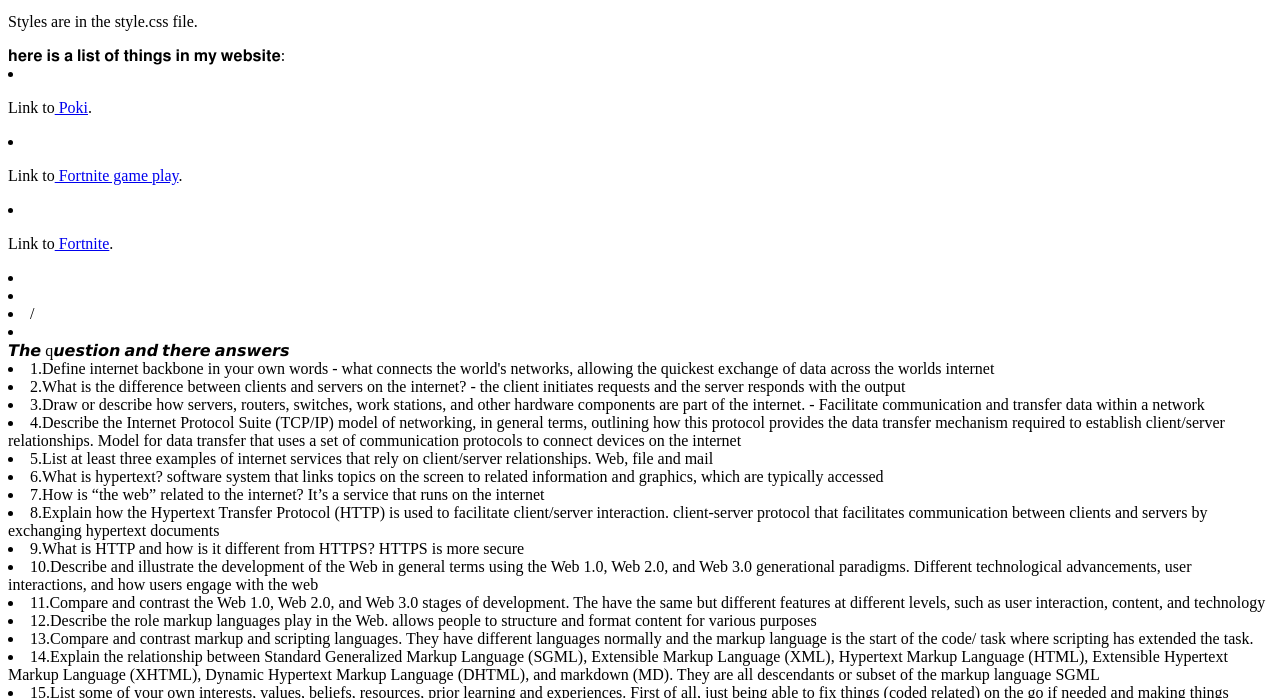
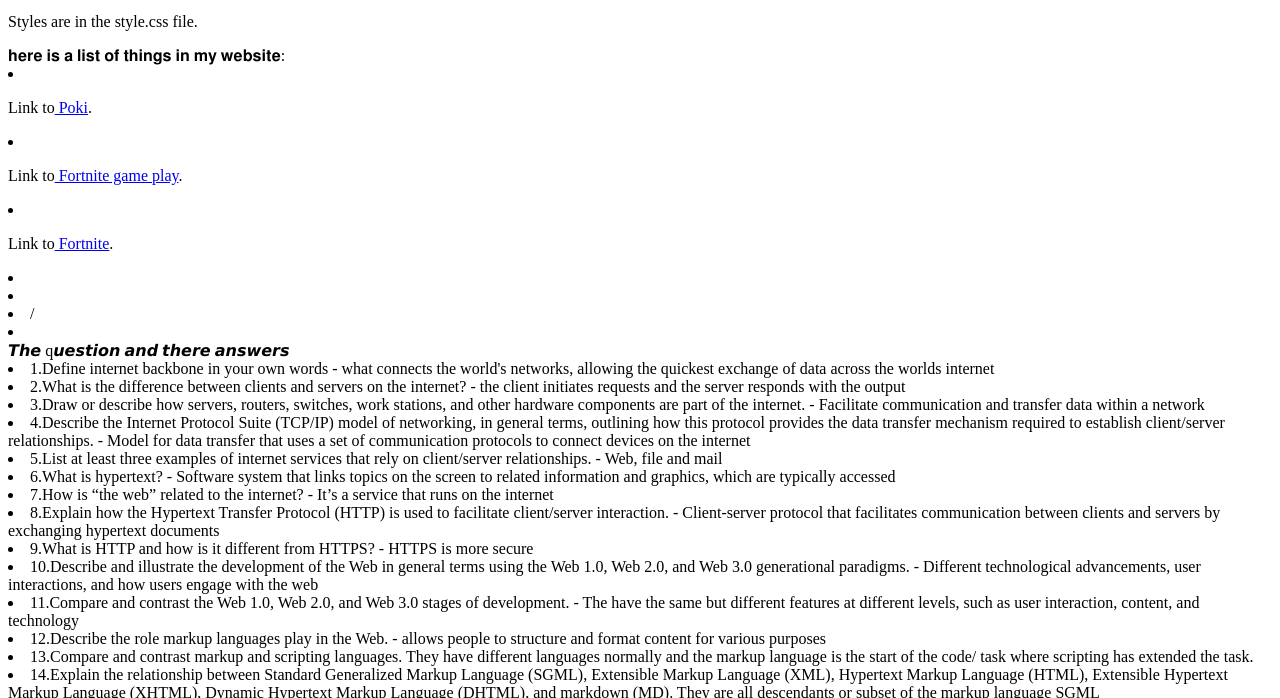
Before and after one commit to fortnitegamer342/fortnitegamer342, a plain HTML site: page index.html in a window 1280 px wide. Shown: the part 102-800 px from the top of the page. Drawn offline with Linux system fonts and the light colour scheme.

Commit message:
Update index.html

```diff
--- a/index.html
+++ b/index.html
@@ -25,33 +25,24 @@
 
      <li>3.Draw or describe how servers, routers, switches, work stations, and other hardware components are part of the internet. - Facilitate communication and transfer data within a network </li>
 
-	 <li>4.Describe the Internet Protocol Suite (TCP/IP) model of networking, in general terms, outlining how this protocol provides the data transfer mechanism required to establish client/server relationships.
-Model for data transfer that uses a set of communication protocols to connect devices on the internet</li>
+	 <li>4.Describe the Internet Protocol Suite (TCP/IP) model of networking, in general terms, outlining how this protocol provides the data transfer mechanism required to establish client/server relationships. - Model for data transfer that uses a set of communication protocols to connect devices on the internet</li>
 
-	 <li>5.List at least three examples of internet services that rely on client/server relationships.
-    Web, file and mail
+	 <li>5.List at least three examples of internet services that rely on client/server relationships. - Web, file and mail </li>
 
-     <li>6.What is hypertext?
-    software system that links topics on the screen to related information and graphics, which are typically accessed
+     <li>6.What is hypertext? - Software system that links topics on the screen to related information and graphics, which are typically accessed</li>
 
-    <li>7.How is “the web” related to the internet?
-It’s a service that runs on the internet
+    <li>7.How is “the web” related to the internet? - It’s a service that runs on the internet</li>
 
-    <li>8.Explain how the Hypertext Transfer Protocol (HTTP) is used to facilitate client/server interaction.
-client-server protocol that facilitates communication between clients and servers by exchanging hypertext documents
+    <li>8.Explain how the Hypertext Transfer Protocol (HTTP) is used to facilitate client/server interaction. - Client-server protocol that facilitates communication between clients and servers by exchanging hypertext documents </li>
 
 
-<li>9.What is HTTP and how is it different from HTTPS?
-HTTPS is more secure
+<li>9.What is HTTP and how is it different from HTTPS? - HTTPS is more secure</li>
 
-	<li>10.Describe and illustrate the development of the Web in general terms using the Web 1.0, Web 2.0, and Web 3.0 generational paradigms.
-Different technological advancements, user interactions, and how users engage with the web
+	<li>10.Describe and illustrate the development of the Web in general terms using the Web 1.0, Web 2.0, and Web 3.0 generational paradigms. - Different technological advancements, user interactions, and how users engage with the web</li>
 
-	<li>11.Compare and contrast the Web 1.0, Web 2.0, and Web 3.0 stages of development.
-               The have the same but different features at different levels, such as user interaction, content, and technology
+	<li>11.Compare and contrast the Web 1.0, Web 2.0, and Web 3.0 stages of development. - The have the same but different features at different levels, such as user interaction, content, and technology</li>
 
-    <li>12.Describe the role markup languages play in the Web.
-    allows people to structure and format content for various purposes
+    <li>12.Describe the role markup languages play in the Web. - allows people to structure and format content for various purposes</li>
 
     <li>13.Compare and contrast markup and scripting languages.
     They have different languages normally and the markup language is the start of the code/ task where scripting has extended the task.
```
